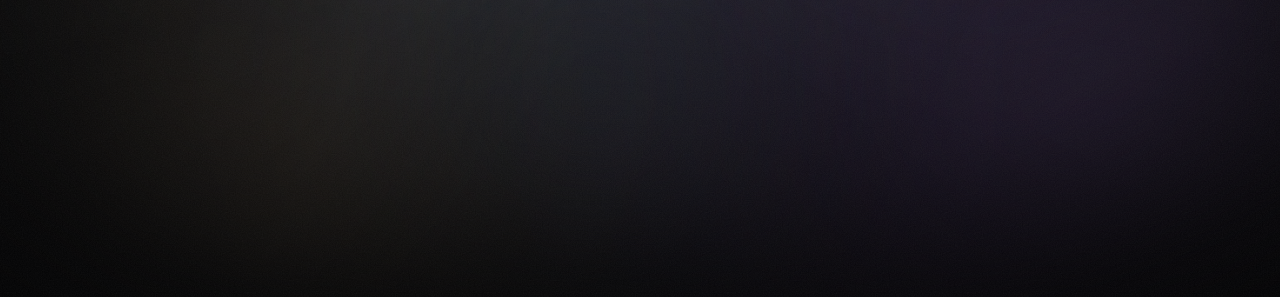
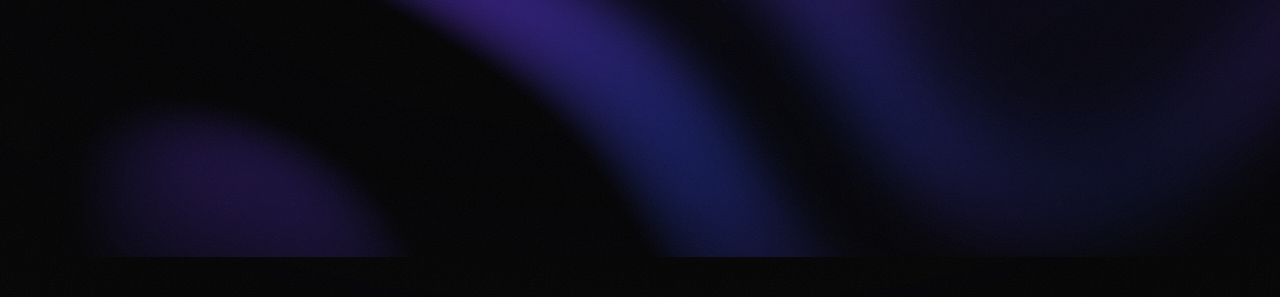
Before and after one commit to hadialidadi/hadialidadi, a plain HTML site: page index.html in a window 1280 px wide. Shown: the part 503-800 px from the top of the page. Drawn offline with nearby package versions, Linux system fonts and the light colour scheme; animation ran at ten frames a second; a web font is replaced by a local one.

Commit message:
index.html

```diff
--- a/index.html
+++ b/index.html
@@ -136,6 +136,7 @@
             to { transform: rotate(360deg); }
         }
 
+        /* ===== BACKGROUND LAYER (جایگزین گرادیان و بلاب‌های قبلی) ===== */
         .ambient-background {
             position: absolute;
             inset: -40px;
@@ -144,127 +145,12 @@
             pointer-events: none;
         }
 
-        .mesh-gradient {
+        #fluid-bg {
             position: absolute;
             inset: 0;
-            background:
-                radial-gradient(ellipse 70% 55% at 18% 22%, rgba(48, 58, 88, 0.55), transparent 65%),
-                radial-gradient(ellipse 65% 65% at 82% 78%, rgba(58, 42, 78, 0.50), transparent 65%),
-                radial-gradient(ellipse 55% 45% at 50% 50%, rgba(28, 32, 42, 0.45), transparent 70%),
-                radial-gradient(ellipse 40% 35% at 25% 85%, rgba(78, 62, 42, 0.28), transparent 70%),
-                radial-gradient(ellipse 35% 30% at 75% 15%, rgba(40, 55, 80, 0.35), transparent 70%);
-            animation: meshShift 30s ease-in-out infinite alternate;
-            will-change: transform;
-        }
-
-        @keyframes meshShift {
-            0%   { transform: scale(1.05) rotate(-3deg) translate3d(0, 0, 0); }
-            100% { transform: scale(1.20) rotate(4deg) translate3d(-2%, 2%, 0); }
-        }
-
-        .aura {
-            position: absolute;
-            top: 50%; left: 50%;
-            width: 150vmax;
-            height: 150vmax;
-            transform: translate(-50%, -50%);
-            background: conic-gradient(
-                from 0deg,
-                transparent 0deg,
-                rgba(255, 255, 255, 0.055) 45deg,
-                transparent 110deg,
-                transparent 190deg,
-                rgba(255, 255, 255, 0.04) 240deg,
-                transparent 310deg
-            );
-            filter: blur(55px);
-            animation: auraSpin 80s linear infinite;
-            will-change: transform;
-        }
-
-        @keyframes auraSpin {
-            to { transform: translate(-50%, -50%) rotate(360deg); }
-        }
-
-        .blob {
-            position: absolute;
-            border-radius: 50%;
-            filter: blur(90px);
-            opacity: 0.42;
-            will-change: transform;
-            animation: moveBlobs 16s infinite alternate ease-in-out;
-        }
-
-        .blob-1 {
-            width: min(520px, 85vw);
-            height: min(520px, 85vw);
-            background: radial-gradient(circle at 35% 35%, rgba(72, 84, 112, 0.95) 0%, rgba(30, 35, 48, 0) 72%);
-            top: 2%; left: 8%;
-            animation-duration: 14s;
-        }
-
-        .blob-2 {
-            width: min(620px, 92vw);
-            height: min(620px, 92vw);
-            background: radial-gradient(circle at 60% 40%, rgba(74, 56, 104, 0.90) 0%, rgba(25, 20, 40, 0) 72%);
-            bottom: -8%; right: 6%;
-            animation-duration: 18s;
-            animation-delay: -3s;
-        }
-
-        .blob-3 {
-            width: min(440px, 72vw);
-            height: min(440px, 72vw);
-            background: radial-gradient(circle at 45% 55%, rgba(92, 98, 118, 0.88) 0%, rgba(40, 45, 58, 0) 72%);
-            top: 42%; left: 32%;
-            animation-duration: 13s;
-            animation-delay: -5s;
-        }
-
-        .blob-4 {
-            width: min(380px, 65vw);
-            height: min(380px, 65vw);
-            background: radial-gradient(circle at 50% 50%, rgba(62, 50, 92, 0.82) 0%, rgba(30, 24, 48, 0) 72%);
-            top: 15%; right: 12%;
-            animation-duration: 17s;
-            animation-delay: -7s;
-        }
-
-        .blob-5 {
-            width: min(460px, 75vw);
-            height: min(460px, 75vw);
-            background: radial-gradient(circle at 40% 60%, rgba(118, 98, 72, 0.55) 0%, rgba(50, 42, 32, 0) 72%);
-            bottom: 8%; left: 5%;
-            animation-duration: 21s;
-            animation-delay: -10s;
-        }
-
-        @keyframes moveBlobs {
-            0%   { transform: translate3d(0, 0, 0) scale(0.95) rotate(0deg); }
-            50%  { transform: translate3d(70px, -50px, 0) scale(1.18) rotate(60deg); }
-            100% { transform: translate3d(-60px, 70px, 0) scale(1.02) rotate(-45deg); }
-        }
-
-        .light-beam {
-            position: absolute;
-            inset: -100%;
-            background: linear-gradient(
-                115deg,
-                transparent 38%,
-                rgba(255, 255, 255, 0.018) 46%,
-                rgba(255, 255, 255, 0.05) 50%,
-                rgba(255, 255, 255, 0.018) 54%,
-                transparent 62%
-            );
-            animation: beamSweep 22s ease-in-out infinite;
-            pointer-events: none;
-            will-change: transform;
-        }
-
-        @keyframes beamSweep {
-            0%   { transform: translate3d(-25%, -25%, 0) rotate(0deg); }
-            50%  { transform: translate3d(25%, 25%, 0) rotate(0deg); }
-            100% { transform: translate3d(-25%, -25%, 0) rotate(0deg); }
+            width: 100%;
+            height: 100%;
+            display: block;
         }
 
         .noise-overlay {
@@ -612,7 +498,7 @@
                 animation-iteration-count: 1 !important;
                 transition-duration: 0.01ms !important;
             }
-            .grain, .aura, .light-beam, .mesh-gradient { display: none; }
+            .grain { display: none; }
         }
     </style>
 </head>
@@ -622,15 +508,9 @@
         <div class="loader-ring"></div>
     </div>
 
+    <!-- ===== BACKGROUND ===== -->
     <div class="ambient-background">
-        <div class="mesh-gradient"></div>
-        <div class="aura"></div>
-        <div class="blob blob-1"></div>
-        <div class="blob blob-2"></div>
-        <div class="blob blob-3"></div>
-        <div class="blob blob-4"></div>
-        <div class="blob blob-5"></div>
-        <div class="light-beam"></div>
+        <canvas id="fluid-bg"></canvas>
     </div>
     <div class="noise-overlay"></div>
     <div class="grain"></div>
@@ -662,6 +542,7 @@
         </div>
     </main>
 
+    <script src="https://cdnjs.cloudflare.com/ajax/libs/three.js/r128/three.min.js"></script>
     <script>
         document.addEventListener('contextmenu', e => e.preventDefault());
         document.addEventListener('dragstart', e => e.preventDefault());
@@ -678,6 +559,99 @@
             }
         });
 
+        /* ============ WebGL Fluid Background ============ */
+        (function initFluid() {
+            const canvas = document.getElementById('fluid-bg');
+            if (!canvas || typeof THREE === 'undefined') return;
+
+            const renderer = new THREE.WebGLRenderer({ canvas, alpha: true, antialias: false });
+            renderer.setPixelRatio(Math.min(window.devicePixelRatio, 2));
+            renderer.setSize(window.innerWidth, window.innerHeight);
+
+            const camera = new THREE.OrthographicCamera(-1, 1, 1, -1, 0, 1);
+            const scene = new THREE.Scene();
+            const geometry = new THREE.PlaneGeometry(2, 2);
+
+            const vertexShader = `
+                void main() {
+                    gl_Position = vec4(position, 1.0);
+                }
+            `;
+
+            const fragmentShader = `
+                uniform float u_time;
+                uniform vec2 u_resolution;
+
+                vec3 mod289(vec3 x) { return x - floor(x * (1.0 / 289.0)) * 289.0; }
+                vec2 mod289(vec2 x) { return x - floor(x * (1.0 / 289.0)) * 289.0; }
+                vec3 permute(vec3 x) { return mod289(((x*34.0)+1.0)*x); }
+
+                float snoise(vec2 v) {
+                    const vec4 C = vec4(0.211324865405187, 0.366025403784439, -0.577350269189626, 0.024390243902439);
+                    vec2 i  = floor(v + dot(v, C.yy));
+                    vec2 x0 = v -   i + dot(i, C.xx);
+                    vec2 i1 = (x0.x > x0.y) ? vec2(1.0, 0.0) : vec2(0.0, 1.0);
+                    vec4 x12 = x0.xyxy + C.xxzz;
+                    x12.xy -= i1;
+                    i = mod289(i);
+                    vec3 p = permute(permute(i.y + vec3(0.0, i1.y, 1.0)) + i.x + vec3(0.0, i1.x, 1.0));
+                    vec3 m = max(0.5 - vec3(dot(x0,x0), dot(x12.xy,x12.xy), dot(x12.zw,x12.zw)), 0.0);
+                    m = m*m;
+                    m = m*m;
+                    vec3 x = 2.0 * fract(p * C.www) - 1.0;
+                    vec3 h = abs(x) - 0.5;
+                    vec3 ox = floor(x + 0.5);
+                    vec3 a0 = x - ox;
+                    m *= 1.79284291400159 - 0.85373472095314 * (a0*a0 + h*h);
+                    vec3 g;
+                    g.x  = a0.x  * x0.x  + h.x  * x0.y;
+                    g.yz = a0.yz * x12.xz + h.yz * x12.yw;
+                    return 130.0 * dot(m, g);
+                }
+
+                void main() {
+                    vec2 uv = gl_FragCoord.xy / u_resolution.xy;
+                    uv.x *= u_resolution.x / u_resolution.y;
+
+                    vec3 baseColor = vec3(0.012, 0.012, 0.02);
+                    vec2 st = uv * 0.7;
+                    st += vec2(snoise(st + u_time * 0.05), snoise(st - u_time * 0.05)) * 0.3;
+
+                    float beam = smoothstep(0.1, 0.8, snoise(vec2(st.x + st.y * 1.5 - u_time * 0.15, u_time * 0.02)));
+                    vec3 glow = mix(vec3(0.15, 0.25, 0.85), vec3(0.4, 0.2, 0.9), snoise(uv * 1.5 + u_time * 0.1) * 0.5 + 0.5);
+
+                    gl_FragColor = vec4(baseColor + (glow * beam * 0.7), 1.0);
+                }
+            `;
+
+            const uniforms = {
+                u_time: { value: 0.0 },
+                u_resolution: { value: new THREE.Vector2(window.innerWidth, window.innerHeight) }
+            };
+
+            const material = new THREE.ShaderMaterial({
+                vertexShader,
+                fragmentShader,
+                uniforms
+            });
+
+            scene.add(new THREE.Mesh(geometry, material));
+
+            const clock = new THREE.Clock();
+            function animate() {
+                uniforms.u_time.value = clock.getElapsedTime();
+                renderer.render(scene, camera);
+                requestAnimationFrame(animate);
+            }
+            animate();
+
+            window.addEventListener('resize', () => {
+                renderer.setSize(window.innerWidth, window.innerHeight);
+                uniforms.u_resolution.value.set(window.innerWidth, window.innerHeight);
+            });
+        })();
+
+        /* ============ Story Logic ============ */
         const messages = [
             { text: "سلام. بالاخره اومدی.", duration: 4200, isBold: false },
             { text: "راستش من تو رو خوب می‌شناسم.\nچون خودِ تو هستم؛ فقط از چند قدم جلوتر.", duration: 5400, isBold: false },
@@ -712,7 +686,6 @@
 
         function nextMessage(manual = false) {
             if (!started) return;
-
             clearTimeout(autoTimer);
             clearTimeout(swapTimer);
 
@@ -731,7 +704,6 @@
                 msgBox.classList.toggle("bold-special", !!current.isBold);
 
                 void msgBox.offsetWidth;
-
                 msgBox.classList.add("active");
 
                 autoTimer = setTimeout(() => {
@@ -747,10 +719,8 @@
 
         function showFinalScreen() {
             if (!started) return;
-
             clearTimeout(autoTimer);
             clearTimeout(swapTimer);
-
             if (finalContainer.classList.contains("show")) return;
 
             msgBox.classList.remove("active");
@@ -759,7 +729,6 @@
             setTimeout(() => {
                 storyContainer.style.display = "none";
                 finalContainer.style.display = "block";
-
                 requestAnimationFrame(() => {
                     requestAnimationFrame(() => {
                         finalContainer.classList.add("show");
@@ -775,31 +744,21 @@
 
         (function bootstrap() {
             const weights = ["200", "300", "400", "500", "700", "800", "900"];
-
             const fontLoads = (document.fonts && document.fonts.load)
-                ? Promise.all(
-                    weights.map(w =>
-                        document.fonts.load(`${w} 1em Estedad`).catch(() => null)
-                    )
-                )
+                ? Promise.all(weights.map(w => document.fonts.load(`${w} 1em Estedad`).catch(() => null)))
                 : Promise.resolve();
-
             const minShow = new Promise(r => setTimeout(r, 1500));
 
             Promise.all([fontLoads, minShow]).then(() => {
                 setTimeout(() => {
                     loader.classList.add("hidden");
                     startStory();
-
-                    setTimeout(() => {
-                        loader.style.display = "none";
-                    }, 1100);
+                    setTimeout(() => { loader.style.display = "none"; }, 1100);
                 }, 150);
             });
         })();
 
         storyContainer.addEventListener("click", () => nextMessage(true));
-
         storyContainer.addEventListener("keydown", (e) => {
             if (e.key === "Enter" || e.key === " ") {
                 e.preventDefault();
```
